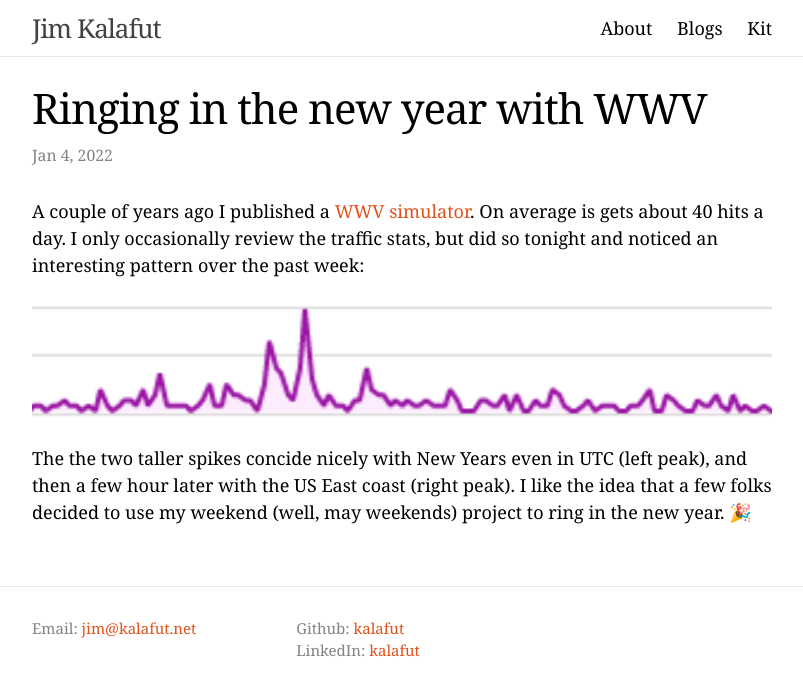
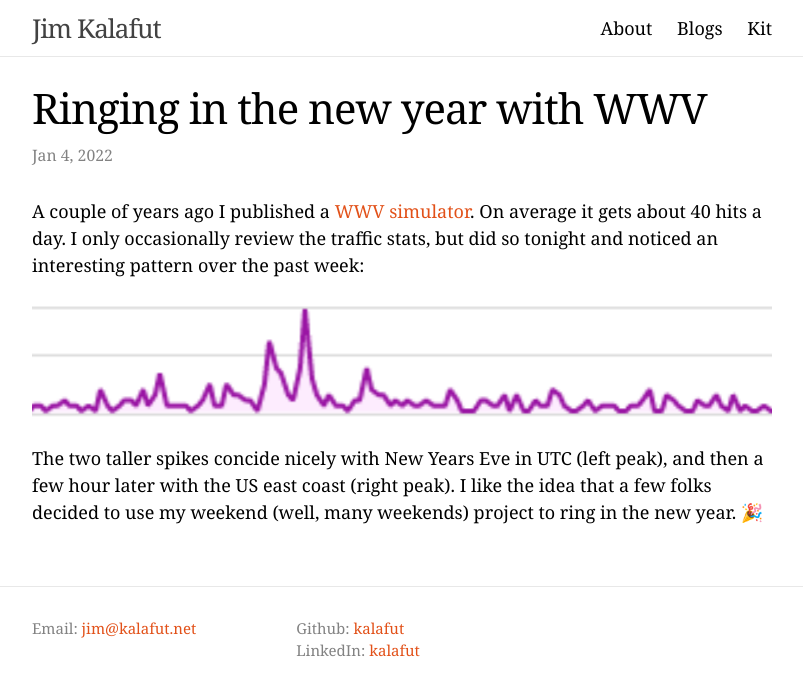
Before and after one commit to kalafut/kalafut.github.io, a Jekyll site: the page built from _posts/2022-01-04-wwv-nye.md, in a window 1280 px wide. Shown: the top 696 px of the page, without its empty margins (238-1041 px from the left). Built offline with Jekyll 4.4.1, drawn with Linux system fonts in a browser that asks for light colours.

Commit message:
Fix typos

```diff
--- a/_posts/2022-01-04-wwv-nye.md
+++ b/_posts/2022-01-04-wwv-nye.md
@@ -3,8 +3,8 @@ layout: post
 title: Ringing in the new year with WWV
 ---
 
-A couple of years ago I published a [WWV simulator](/2019/02/12/wwv-simulator.html). On average is gets about 40 hits a day. I only occasionally review the traffic stats, but did so tonight and noticed an interesting pattern over the past week:
+A couple of years ago I published a [WWV simulator](/2019/02/12/wwv-simulator.html). On average it gets about 40 hits a day. I only occasionally review the traffic stats, but did so tonight and noticed an interesting pattern over the past week:
 
 <img src="/assets/wwv-traffic.png"/>
 
-The the two taller spikes concide nicely with New Years even in UTC (left peak), and then a few hour later with the US East coast (right peak). I like the idea that a few folks decided to use my weekend (well, may weekends) project to ring in the new year. 🎉
+The two taller spikes concide nicely with New Years Eve in UTC (left peak), and then a few hour later with the US east coast (right peak). I like the idea that a few folks decided to use my weekend (well, many weekends) project to ring in the new year. 🎉
```
